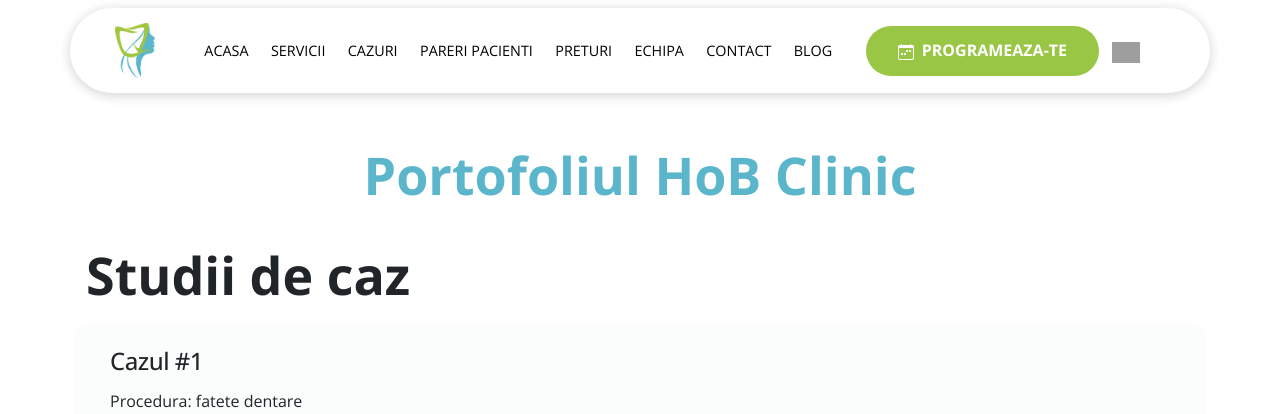
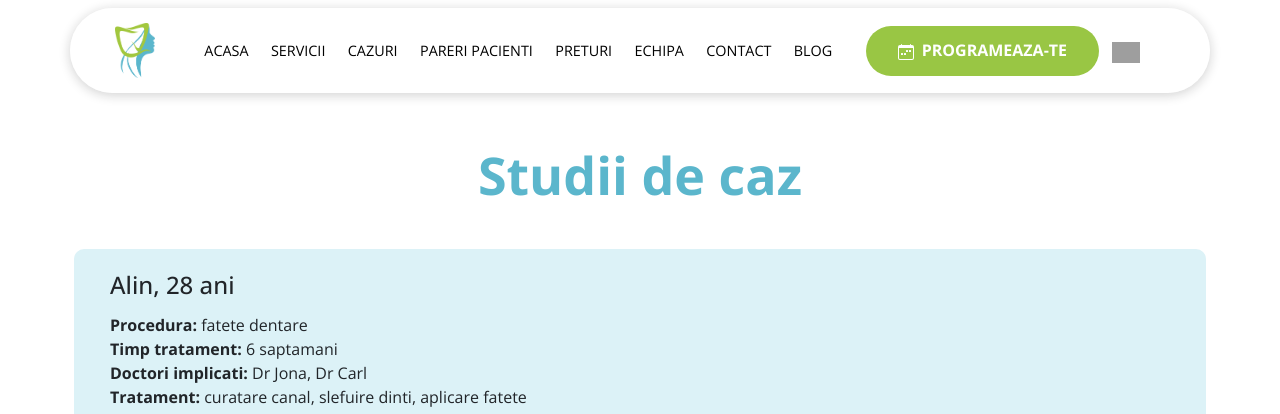
Before and after one commit to Fleek254/site-hob, a CodeIgniter app: page /site/cazuri in a window 1280 px wide. Shown: the top 414 px of the page. Run offline with CodeIgniter, Linux system fonts and the light colour scheme; grey boxes are pictures that could not be loaded.

Commit message:
cases and contact page

```diff
--- a/application/views/pages/ro/cases.php
+++ b/application/views/pages/ro/cases.php
@@ -7,7 +7,7 @@
 <div class="container">
 	<div class="row">
 		<div class="col-lg-12 col-md-12 text-center mt-3">
-			<h2 class="inner-service-title accent-hob">Portofoliul <span class="accent-hob">HoB Clinic</span></h2>
+			<h2 class="inner-service-title accent-hob">Studii de caz</h2>
 			<!-- <p>Dovada muncii noastre se reflectă în zâmbetele pacienților</p> -->
 		</div>
 	</div>
@@ -16,20 +16,14 @@
 <section class=" p-4">
 	<div class="container px-md-3">
 
-		<div class="row mt-md-4 mt-3">
-			<div class="col-md-12">
-				<h2 class="inner-service-title">Studii de caz</h2>
-			</div>
-		</div>
-
 		<div class="row mt-md-4 mt-3 p-4 alt-row-hob-1">
 			<div class="col-md-12">
-				<h5 class="small-sub-info">Cazul #1</h5>
+				<h5 class="small-sub-info">Alin, 28 ani</h5>
 				<ul class="mt-3">
-					<li><span style="font-weight: 400;">Procedura: fatete dentare&nbsp; </span></li>
-					<li><span style="font-weight: 400;">Timp tratament: 6 saptamani</span></li>
-					<li><span style="font-weight: 400;">Doctori implicati: Dr Jona, Dr Carl</span></li>
-					<li><span style="font-weight: 400;">Tratament: curatare canal, slefuire dinti, aplicare fatete&nbsp;</span></li>
+					<li><span style="font-weight: 400;"><b>Procedura:</b> fatete dentare&nbsp; </span></li>
+					<li><span style="font-weight: 400;"><b>Timp tratament:</b> 6 saptamani</span></li>
+					<li><span style="font-weight: 400;"><b>Doctori implicati:</b> Dr Jona, Dr Carl</span></li>
+					<li><span style="font-weight: 400;"><b>Tratament:</b> curatare canal, slefuire dinti, aplicare fatete&nbsp;</span></li>
 				</ul>
 			</div>
 			<div class="col-md-12 col-12">
@@ -55,12 +49,12 @@
 
 		<div class="row mt-md-4 mt-3 alt-row-hob p-4">
 			<div class="col-md-12">
-				<h5 class="small-sub-info">Cazul #2</h5>
+				<h5 class="small-sub-info">Mircea, 35 ani</h5>
 				<ul class="mt-3">
-					<li><span style="font-weight: 400;">Procedura: fatete dentare&nbsp; </span></li>
-					<li><span style="font-weight: 400;">Timp tratament: 6 saptamani</span></li>
-					<li><span style="font-weight: 400;">Doctori implicati: Dr Jona, Dr Carl</span></li>
-					<li><span style="font-weight: 400;">Tratament: curatare canal, slefuire dinti, aplicare fatete&nbsp;</span></li>
+					<li><span style="font-weight: 400;"><b>Procedura:</b> fatete dentare&nbsp; </span></li>
+					<li><span style="font-weight: 400;"><b>Timp tratament:</b> 6 saptamani</span></li>
+					<li><span style="font-weight: 400;"><b>Doctori implicati:</b> Dr Jona, Dr Carl</span></li>
+					<li><span style="font-weight: 400;"><b>Tratament:</b> curatare canal, slefuire dinti, aplicare fatete&nbsp;</span></li>
 				</ul>
 			</div>
 			<div class="col-md-12 col-12">
@@ -86,12 +80,12 @@
 
 		<div class="row mt-md-4 mt-3 p-4 alt-row-hob-1">
 			<div class="col-md-12">
-				<h5 class="small-sub-info">Cazul #3</h5>
+				<h5 class="small-sub-info">Iulian, 26 ani</h5>
 				<ul class="mt-3">
-					<li><span style="font-weight: 400;">Procedura: fatete dentare&nbsp; </span></li>
-					<li><span style="font-weight: 400;">Timp tratament: 6 saptamani</span></li>
-					<li><span style="font-weight: 400;">Doctori implicati: Dr Jona, Dr Carl</span></li>
-					<li><span style="font-weight: 400;">Tratament: curatare canal, slefuire dinti, aplicare fatete&nbsp;</span></li>
+					<li><span style="font-weight: 400;"><b>Procedura:</b> fatete dentare&nbsp; </span></li>
+					<li><span style="font-weight: 400;"><b>Timp tratament:</b> 6 saptamani</span></li>
+					<li><span style="font-weight: 400;"><b>Doctori implicati:</b> Dr Jona, Dr Carl</span></li>
+					<li><span style="font-weight: 400;"><b>Tratament:</b> curatare canal, slefuire dinti, aplicare fatete&nbsp;</span></li>
 				</ul>
 			</div>
 			<div class="col-md-12 col-12">
--- a/application/views/pages/ro/reviews.php
+++ b/application/views/pages/ro/reviews.php
@@ -10,7 +10,7 @@
 			<div class="row">
 				<div class="col-md-12 text-center">
 					<h1 class="hob-service-title">Testimoniale Pacienti</h1>
-					<p style="font-size: 18px;" class="mt-2">Oferim cele mai bune servicii de pe piață, de aceea ținem cont de părerile pacienților noștri și încercăm să îmbunătățim în permanență experiența dvs. în Clinicile House of Beauty.</p>
+					<p style="font-size: 18px;" class="mt-2 justify-text">Oferim cele mai bune servicii de pe piață, de aceea ținem cont de părerile pacienților noștri și încercăm să îmbunătățim în permanență experiența dvs. în Clinicile House of Beauty.</p>
 				</div>
 			</div>
 			<div class="row mt-5 mb-5 py">
@@ -126,7 +126,7 @@
 				</div>
 			</div>
 
-			<div class="row mt-5 py-5">
+			<div class="row mt-5 py-3">
 				<div class="col-md-12 mb-3">
 					<h2 class="inner-service-title">Recenzii <span class="accent-hob">Facebook</span></h2>
 				</div>
@@ -291,7 +291,7 @@
 
 
 
-			<div class="row mt-5 py-5">
+			<div class="row mt-2 py-5">
 				<div class="col-md-12 mb-3">
 					<h2 class="inner-service-title">Recenzii <span class="accent-hob">Google</span></h2>
 				</div>
--- a/assets/css/responsive.css
+++ b/assets/css/responsive.css
@@ -48,6 +48,13 @@
 
 .footer-section {
   padding-top: 0rem!important;
+}
+
+.hob-service-title {
+  font-weight: 800;
+  color: #5BB6CC;
+  font-size: 50px!important;
+  margin-top: 2rem!important;
 }
 
 }
--- a/assets/css/style.css
+++ b/assets/css/style.css
@@ -48,6 +48,11 @@ button:focus-within {
   margin-bottom: 1rem;
 }
 
+.justify-text{
+  text-align: justify;
+  padding: 1rem
+}
+
 a,
 a:hover {
   color: #000;
@@ -1187,12 +1192,12 @@ h6 {
 }
 
 .alt-row-hob {
-  background: rgba(242,244,244,0.8);
+  background: #DCF2F7;
   border-radius: 10px;
 }
 
 .alt-row-hob-1 {
-  background: rgba(242,244,244,0.3);
+  background: #DCF2F7;
   border-radius: 10px;
 }
 
@@ -1302,7 +1307,6 @@ h6 {
 .small-sub-info {
     font-size: 24px;
     line-height: 36px;
-    letter-spacing: -0.5px;
 }
 
 .con_text_end:before {
--- a/cazuri.html
+++ b/cazuri.html
@@ -81,7 +81,7 @@
           <h5 class="small-sub-info">Cazul #1</h5>
           <ul class="mt-3">
             <li><span style="font-weight: 400;"><b>Procedura:</b> fatete dentare&nbsp; </span></li>
-            <li><span style="font-weight: 400;">Timp tratament: 6 saptamani</span></li>
+            <li><span style="font-weight: 400;"><b>Timp tratament:</b> 6 saptamani</span></li>
             <li><span style="font-weight: 400;">Doctori implicati: Dr Jona, Dr Carl</span></li>
             <li><span style="font-weight: 400;">Tratament: curatare canal, slefuire dinti, aplicare fatete&nbsp;</span></li>
           </ul>
```
Also changed, not shown: application/views/pages/ro/contact.php (+14 -2 lines).
